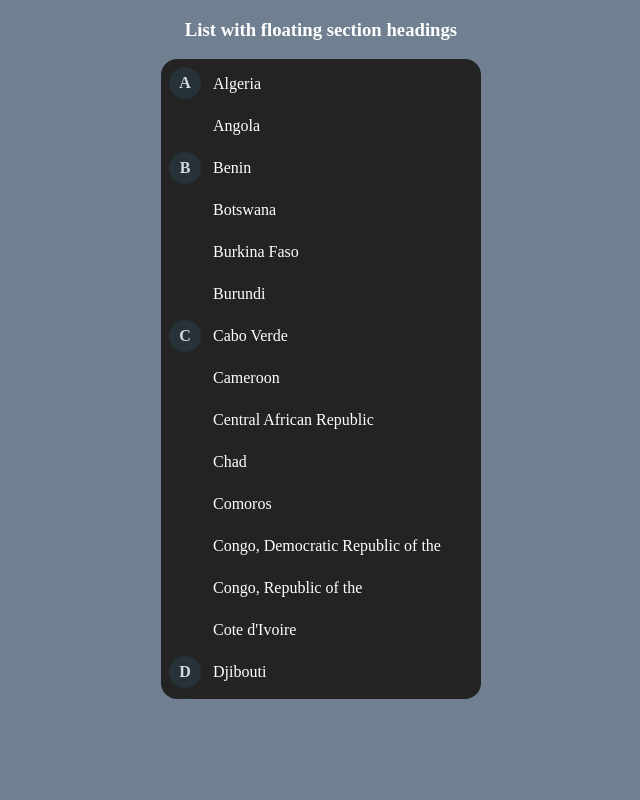
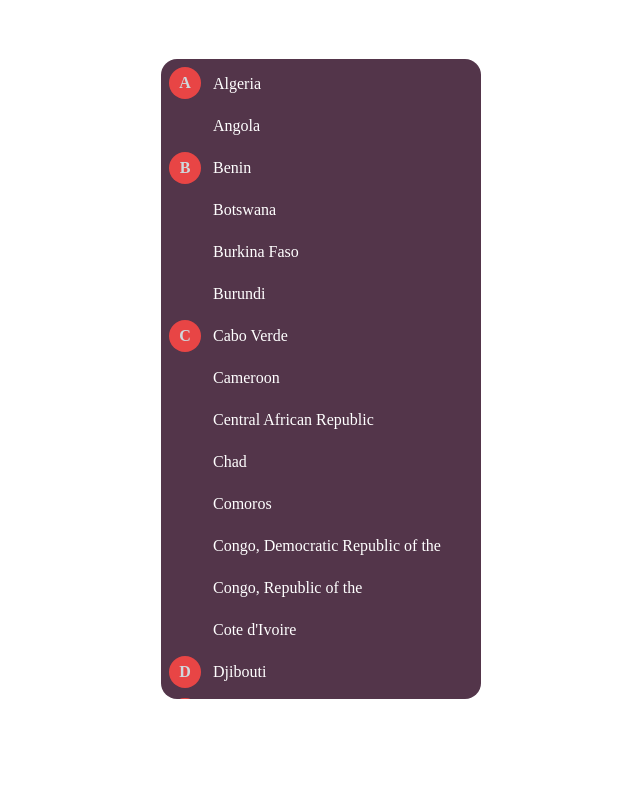
Before and after one commit to iampuneetk/All-about-CSS, a plain HTML site: page 1/index.html in a window 1280 px wide. Shown: the whole page, without its empty margins (319-959 px from the left). Drawn offline with Linux system fonts and the light colour scheme.

Commit message:
Some Color changes and link to codepen added

```diff
--- a/1/style.css
+++ b/1/style.css
@@ -1,5 +1,5 @@
 body{
-    background-color:slategrey;
+    background-color:903749;
 }
 .heads{
     text-align: center;
@@ -13,7 +13,7 @@ body{
   }
 
   .floating-stack {
-    background: #222322;
+    background: #53354a;
     color: #fff;
     height: 80vh;
     width: 320px;
@@ -33,7 +33,7 @@ body{
     top: 0.5rem;
     left: 0.5rem;
     font-weight: bold;
-    background: #263238;
+    background: #e84545;
     color: #cfd8dc;
     height: 2rem;
     width: 2rem;
```
Also changed, not shown: 1 other file.
